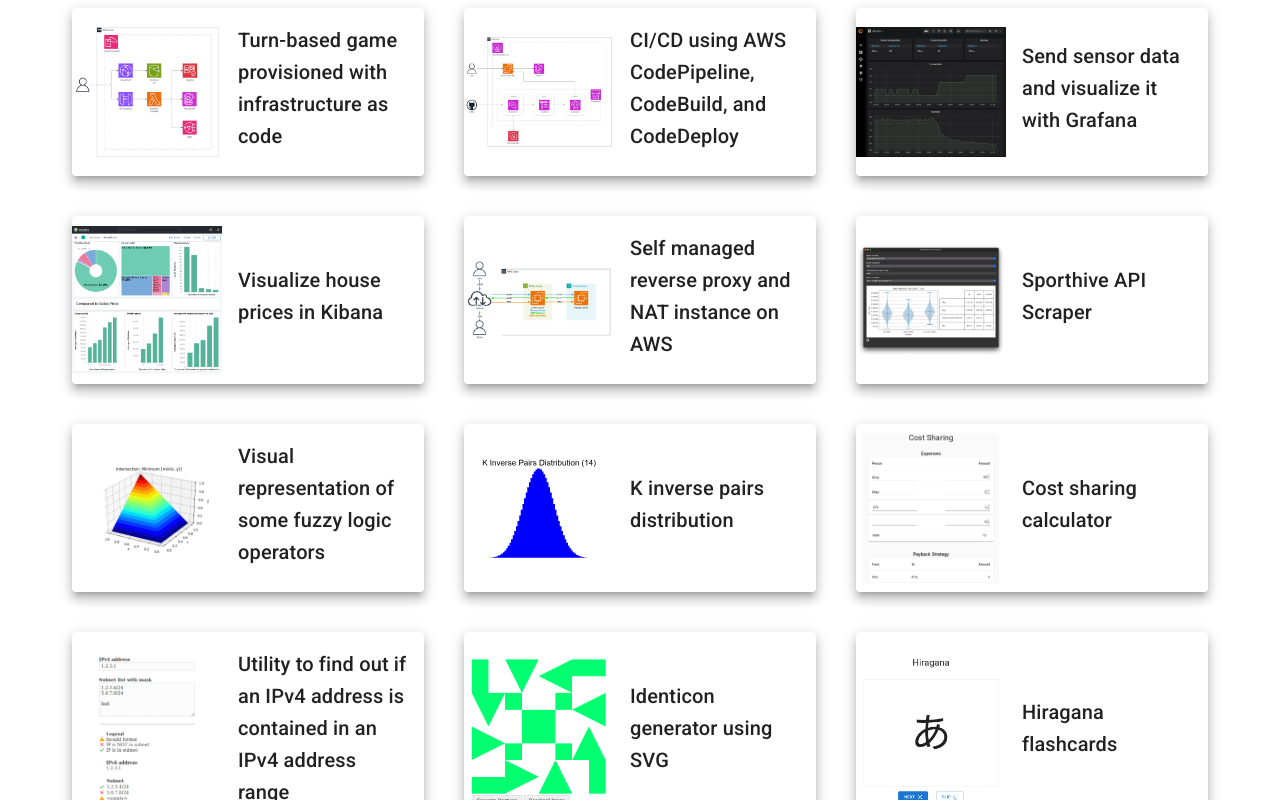
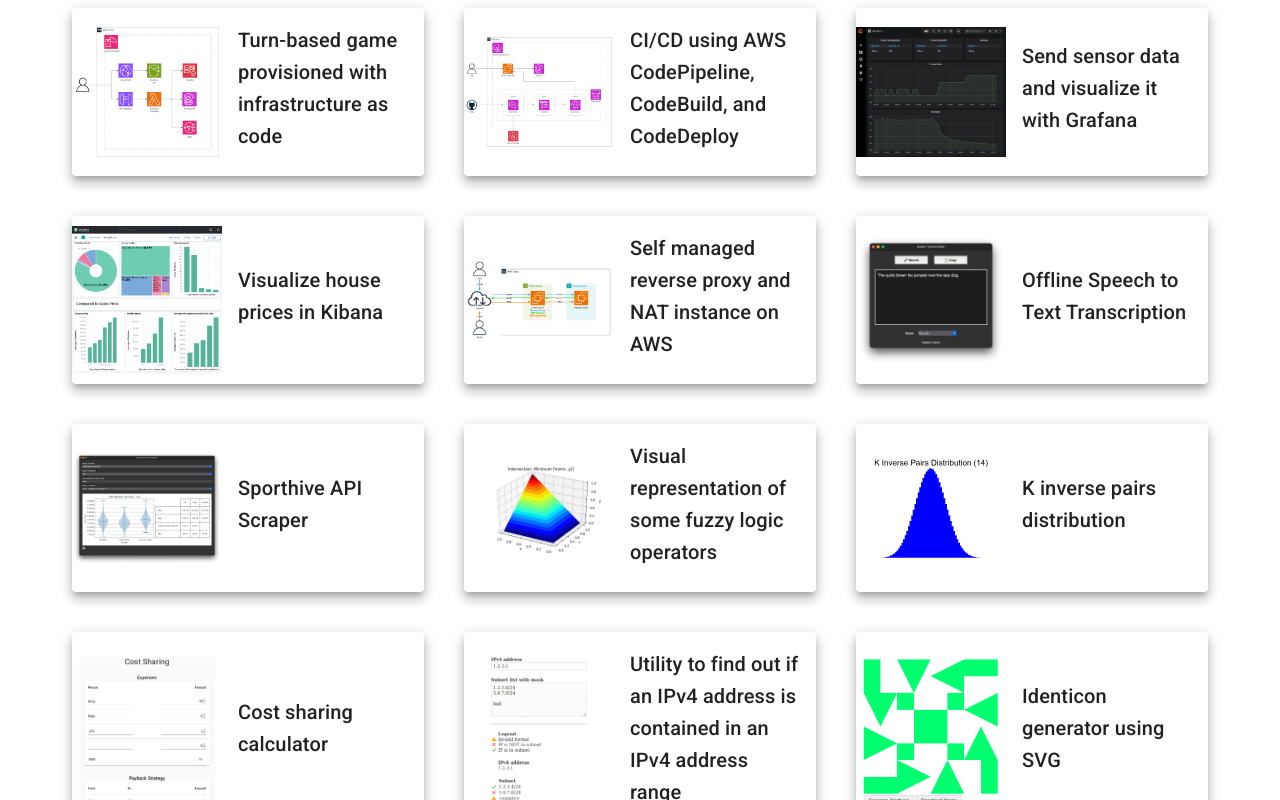
Before and after one commit to danielwohlgemuth/danielwohlgemuth.github.io, a React (Create React App) app: page /#/ in a window 1280 px wide. Shown: the part 398-1198 px from the top of the page. Built offline with nearby package versions, Linux system fonts and the light colour scheme.

Commit message:
Add Speech to Text

```diff
--- a/src/Components/Home.js
+++ b/src/Components/Home.js
@@ -42,6 +42,11 @@
     name: "Self managed reverse proxy and NAT instance on AWS",
     url: "https://github.com/danielwohlgemuth/experiments/tree/main/2025/aws-simple-architecture",
     image: "reverse-proxy-nat-instance.png",
+  },
+  {
+    name: "Offline Speech to Text Transcription",
+    url: "https://github.com/danielwohlgemuth/speech-to-text",
+    image: "speech-to-text.png",
   },
   {
     name: "Sporthive API Scraper",
```
Also changed, not shown: public/images/speech-to-text.png (added).
